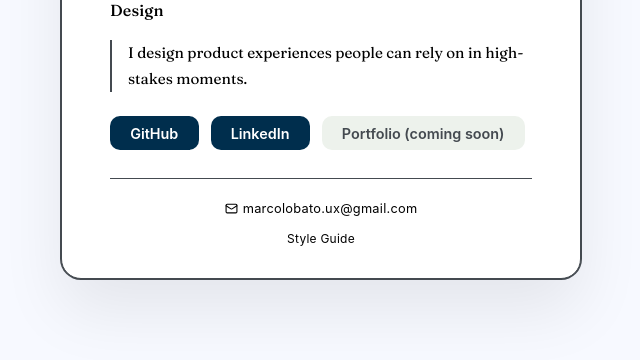
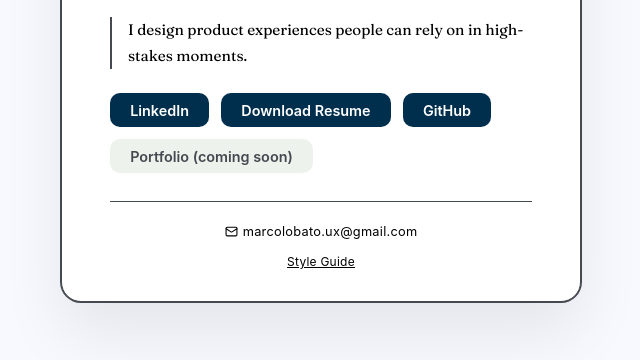
Before and after one commit to marcolobato/helloworld, a plain HTML site: page index.html in a window 1280 px wide. Shown: the part 330-690 px from the top of the page, without its empty margins (319-959 px from the left). Drawn offline with Linux system fonts and the light colour scheme.

Commit message:
Add Download Resume button and fix header width and style guide link
Co-Authored-By: Claude Sonnet 4.6 <noreply@anthropic.com>

```diff
--- a/index.html
+++ b/index.html
@@ -43,8 +43,9 @@
     </p>
 
     <div class="links">
+      <a href="https://www.linkedin.com/in/marcolobato/" class="btn btn-primary">LinkedIn</a>
+      <a href="https://drive.google.com/file/d/1cLlQVdg_Bs04yuM2MIKKB_qfQxRtjSpj/view?usp=sharing" class="btn btn-primary" target="_blank" rel="noopener noreferrer">Download Resume</a>
       <a href="https://github.com/marcolobato" class="btn btn-primary">GitHub</a>
-      <a href="https://www.linkedin.com/in/marcolobato/" class="btn btn-primary">LinkedIn</a>
       <a href="#" class="btn btn-disabled" aria-disabled="true">Portfolio (coming soon)</a>
     </div>
 
--- a/style.css
+++ b/style.css
@@ -208,6 +208,8 @@ body.sg-body {
   position: sticky;
   top: 0;
   z-index: 10;
+  width: 100%;            /* always span the full screen width */
+  box-sizing: border-box; /* padding counts inside the width, not on top of it */
   background: var(--md-sys-color-surface-container-lowest);
   border-bottom: 1px solid var(--md-sys-color-outline-variant);
   padding: 0.875rem 2rem;
@@ -404,7 +406,7 @@ body.sg-body {
   font-family: var(--font-sans);
   font-size: 0.75rem;
   color: var(--md-sys-color-on-surface-variant);
-  text-decoration: none;
+  text-decoration: underline;
   letter-spacing: 0.02em;
   margin-top: 0.75rem;
   transition: color 0.15s ease;
```
